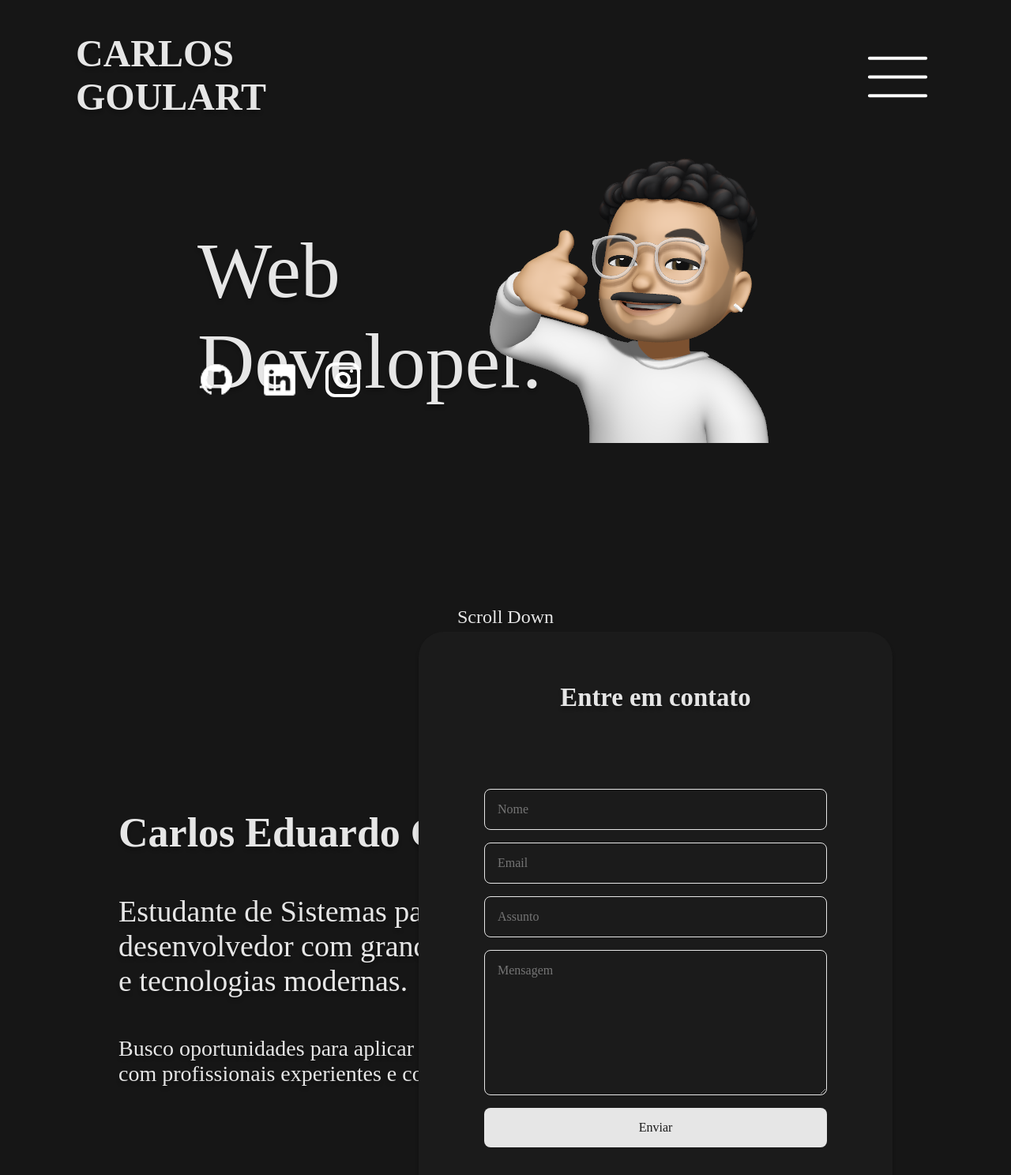
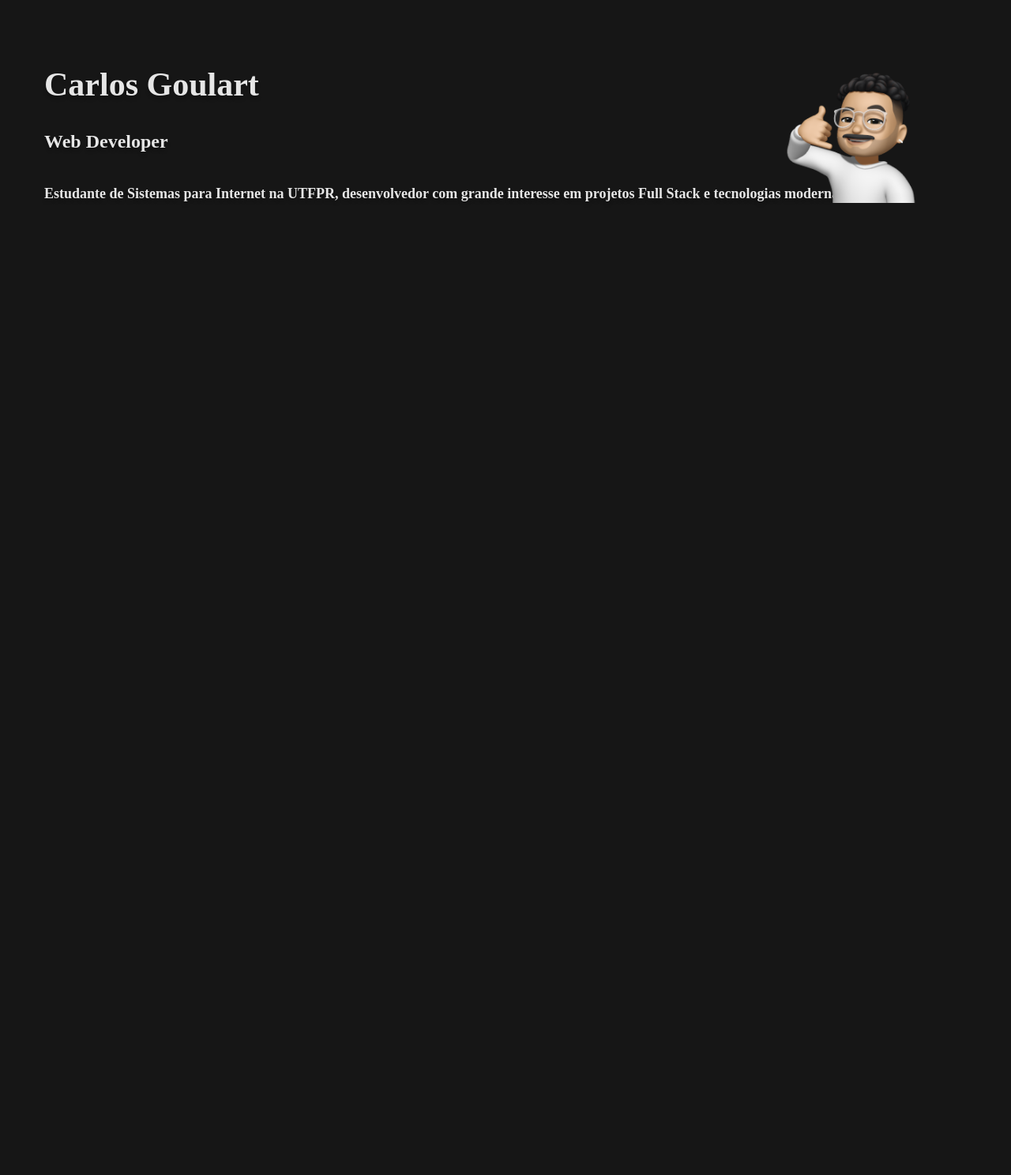
Before and after one commit to CarlosEGoulart/HtmlCss_2025.2, a plain HTML site: page Avaliacao/index.html in a window 1280 px wide. Shown: the whole page at 79% size. After the commit the page ends 800 px from the top, so only its background shows below. Drawn offline with Linux system fonts and the light colour scheme.

Commit message:
CurriculumUpd

```diff
--- a/Avaliacao/index.html
+++ b/Avaliacao/index.html
@@ -3,94 +3,28 @@
   <head>
     <meta charset="UTF-8" />
     <meta name="viewport" content="width=device-width, initial-scale=1.0" />
-    <title>Carlos</title>
+    <title>Carlos Goulart</title>
     <link rel="stylesheet" href="style.css" />
   </head>
-
   <body>
     <header>
-      <h1 id="name">CARLOS <br />GOULART</h1>
-      <nav class="menu">
-        <a href="./menu.html">
-          <img class="image" id="menuIcon" src="./assets/Menu.svg" alt="Menu" />
-        </a>
-      </nav>
-    </header>
-
-    <main>
-      <section class="landing">
-        <h2 id="presentation">
-          Web <br />
-          Developer.
-        </h2>
-        <nav class="socialMedia">
-          <ul>
-            <li>
-              <a href="https://github.com/carlosegoulart">
-                <img
-                  class="image"
-                  id="githubIcon"
-                  src="./assets/github.png"
-                  alt="GitHub"
-                />
-              </a>
-            </li>
-            <li>
-              <a href="https://www.linkedin.com/in/carlosegoulart">
-                <img class="image" id="linkedinIcon" src="./assets/linkedin.png" alt="LinkedIn"/>
-              </a>
-            </li>
-            <li>
-              <a href="https://www.instagram.com/carlllos.png/">
-                <img
-                  class="image"
-                  id="instagramIcon"
-                  src="./assets/instagram.svg"
-                  alt="Instagram"
-                />
-              </a>
-            </li>
-          </ul>
-        </nav>
-        <div id="carlosPhoto">
-          <img class="image" src="./assets/carlos.png" alt="Carlos Goulart" />
-        </div>
-        <footer>
-          <p>Scroll Down</p>
-        </footer>
+      <section class="text" id="headerNameSection">
+        <h1 class="text" id="name">Carlos Goulart</h1>
+        <p class="text" id="profission">Web Developer</p>
       </section>
 
-      <section class="aboutMe">
-          <h2 id="highlightName">Carlos Eduardo Goulart Oliveira</h2>
+      <section class="image" id="headerImageSection">
+        <img  class="image" id="carlosProfile" src="./assets/carlos.png" alt="Carlos" />
+      </section>
 
-          <p id="description">
-            Estudante de Sistemas para Internet na UTFPR,<br />
-            desenvolvedor com grande interesse em projetos Full Stack<br />
-            e tecnologias modernas.
-          </p>
+      <section class="text" id="headerDescriptionSection">
+        <p class="text" id="description">
+          Estudante de Sistemas para Internet na UTFPR,
+          desenvolvedor com grande interesse em projetos Full Stack
+          e tecnologias modernas.
+        </p>
+      </section>
 
-          <p id="goals">
-            Busco oportunidades para aplicar meu conhecimento, aprender<br />
-            com profissionais experientes e contribuir para projetos desafiadores.
-          </p>
-
-        <section class="contactMe">
-          <div id="contactMeText">
-            <h3 id="contactMeTitle">Entre em contato</h3>
-
-          </div>
-
-          <form id="contactForm" action="mailto: goulart193@gmail.com" method="post" enctype="text/plain">
-            <input type="text" id="name" name="name" placeholder="Nome" required />
-            <input type="email" id="email" name="email" placeholder="Email" required />
-            <input type="text" id="subject" name="subject" placeholder="Assunto" required />
-            <textarea id="message" name="message" rows="4" placeholder="Mensagem" required></textarea>
-            <button type="submit">Enviar</button>
-          </form>
-
-        </section>
-
-      </section>
-    </main>
+    </header>
   </body>
 </html>
--- a/Avaliacao/style.css
+++ b/Avaliacao/style.css
@@ -1,6 +1,4 @@
-html,
-body {
-  height: 100vh;
+html{
   margin: 0;
   padding: 0;
   box-sizing: border-box;
@@ -13,195 +11,34 @@ body {
   text-shadow: 0 4px 4px rgba(0, 0, 0, 0.25);
 }
 
-section {
-  height: 100vh;
-  scroll-snap-align: start;
-  display: flex;
-  flex-direction: row;
-  align-items: center;
-  justify-content: space-between;
-  padding: 0;
-  position: relative;
-}
-
-header {
-  display: flex;
-  position: relative;
-}
-
-header #name {
-  position: absolute;
-  font-weight: 800;
-  left: 96px;
-  font-size: 48px;
-  top: 40px;
-  margin: 0;
-}
-
-header #menuIcon {
-  position: absolute;
-  right: 96px;
-  margin: 0;
-}
-
-header .menu {
-  position: absolute;
-  right: 0;
-  height: 100px;
-  width: 200px;
-  display: flex;
-  align-items: center;
-  justify-content: center;
-}
-
-main {
+header{
   display: flex;
   flex-direction: column;
   justify-content: center;
+  align-items: start;
+  text-align: start;
+  margin: 3rem;
 }
 
-main .landing {
-  display: flex;
-  flex-direction: column;
-  justify-content: center;
-  height: 100vh;
+header .text{
+  font-weight: bold;
 }
 
-main .landing ul {
-  display: flex;
-  flex-direction: row;
-  list-style: none;
-  gap: 32px;
+header #name{
+  font-size: 42px;
 }
 
-main #presentation {
-  position: absolute;
-  font-size: 100px;
-  font-weight: 400;
-  margin: 0;
-  left: 250px;
+header #profission{
+  font-size: 24px;
 }
 
-main .socialMedia {
-  position: absolute;
-  gap: 32px;
-  left: 210px;
-  bottom: 275px;
+header #description{
+  font-size: 18px;
 }
 
-main .socialMedia ul li .image {
-  width: 48px;
-  height: 48px;
-  cursor: pointer;
+header .image{
+  height: 12rem;
+  width: 12rem;
+  position: absolute;
+  right: 3rem;
 }
-
-main .landing #carlosPhoto {
-  position: absolute;
-  right: 250px;
-  bottom: 235px;
-}
-
-.landing footer {
-  position: absolute;
-  bottom: 0;
-  left: 0;
-  width: 100%;
-  display: flex;
-  justify-content: center;
-  align-items: center;
-}
-
-footer p {
-  font-size: 24px;
-  font-weight: 400;
-  margin-bottom: 5px;
-}
-
-.aboutMe {
-  flex-direction: column;
-  justify-content: center;
-  align-items: start;
-  padding: 0 150px;
-  gap: 48px;
-}
-
-.aboutMe #highlightName {
-  font-size: 52px;
-  font-weight: 800;
-  margin: 0;
-}
-
-.aboutMe #description {
-  font-size: 38px;
-  font-weight: 400;
-  margin: 0;
-}
-
-.aboutMe #goals {
-  font-size: 28px;
-  font-weight: 400;
-  margin: 0;
-}
-
-.contactMe {
-  flex-direction: column;
-  justify-content: start;
-  align-items: center;
-  text-align: center;
-  background-color: #1b1b1b;
-  border-radius: 32px;
-  box-shadow: 0 4px 4px rgba(0, 0, 0, 0.25);
-  width: 600px;
-  height: 800px;
-  position: absolute;
-  right: 150px;
-}
-
-#contactMeText {
-  font-size: 28px;
-  font-weight: 400;
-  margin: 0;
-  padding: 32px;
-}
-
-#contactForm {
-  display: flex;
-  flex-direction: column;
-  justify-content: flex-start;
-  align-items: center;
-  gap: 16px;
-  padding: 32px;
-}
-
-#contactForm input,
-#contactForm textarea {
-  width: 400px;
-  background-color: #1b1b1b;
-  border: 1px solid #e6e6e6;
-  border-radius: 8px;
-  padding: 16px;
-  font-size: 16px;
-  color: #e6e6e6;
-  font-family: Neuton;
-}
-
-#contactForm textarea {
-  height: 150px;
-}
-
-#contactForm button {
-  background-color: #e6e6e6;
-  color: #1b1b1b;
-  border: none;
-  border-radius: 8px;
-  padding: 16px 32px;
-  font-size: 16px;
-  cursor: pointer;
-  width: 100%;
-  font-family: Neuton;
-}
-
-#contactForm button:hover {
-  background-color: #1b1b1b;
-  color: #e6e6e6;
-}
```
Also changed, not shown: Avaliacao/menu.html (deleted, +0 -11 lines), Avaliacao/assets/Menu.svg (deleted).
